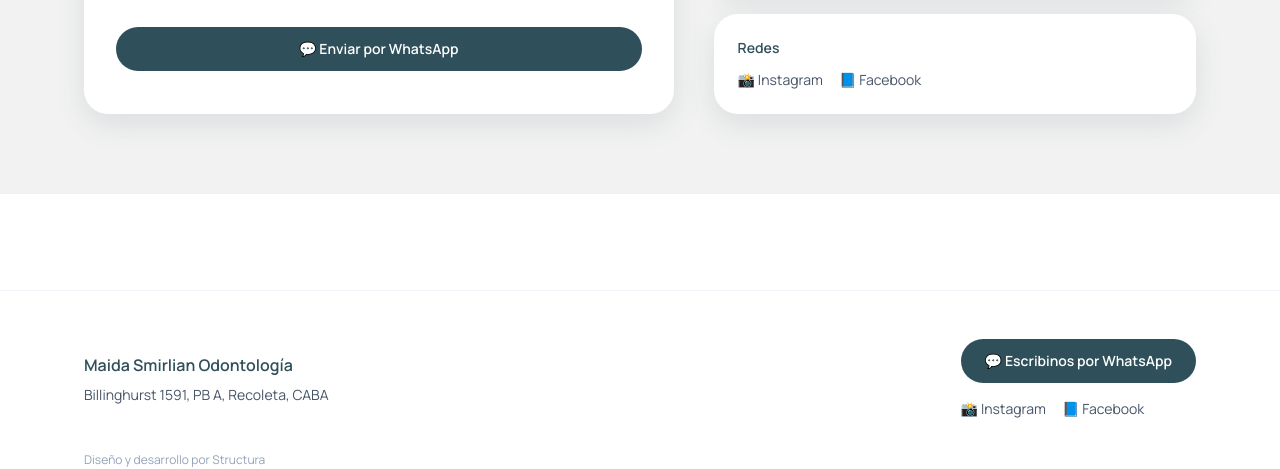
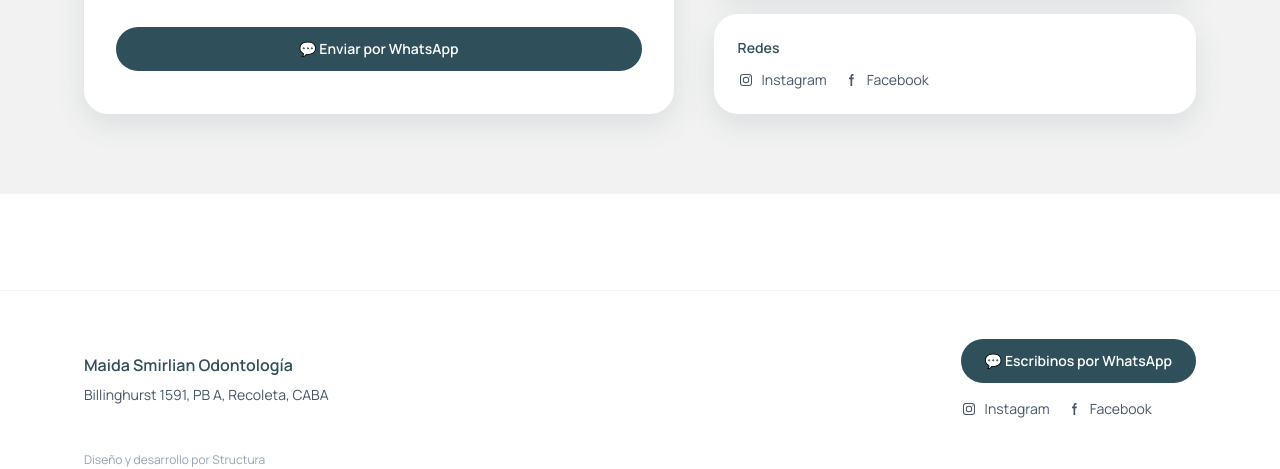
Before and after one commit to gefm2002/maida, a React (Vite) app: page / in a window 1280 px wide. Shown: the part 5393-5862 px from the top of the page. Built offline with nearby package versions, Linux system fonts and the light colour scheme.

Commit message:
Use real social icons

```diff
--- a/src/App.tsx
+++ b/src/App.tsx
@@ -384,20 +384,38 @@ function App() {
                   <p className="text-sm font-semibold text-petrol">Redes</p>
                   <div className="mt-3 flex gap-4 text-sm text-slate-600">
                     <a
-                      className="transition hover:text-petrol"
+                      className="inline-flex items-center gap-2 transition hover:text-petrol"
                       href={site.instagramUrl}
                       target="_blank"
                       rel="noopener noreferrer"
+                      aria-label="Instagram"
                     >
-                      📸 Instagram
+                      <svg
+                        aria-hidden="true"
+                        viewBox="0 0 24 24"
+                        className="h-4 w-4"
+                        fill="currentColor"
+                      >
+                        <path d="M7.5 3h9A4.5 4.5 0 0 1 21 7.5v9A4.5 4.5 0 0 1 16.5 21h-9A4.5 4.5 0 0 1 3 16.5v-9A4.5 4.5 0 0 1 7.5 3zm0 1.5A3 3 0 0 0 4.5 7.5v9A3 3 0 0 0 7.5 19.5h9a3 3 0 0 0 3-3v-9a3 3 0 0 0-3-3h-9zm10.2 1.8a.9.9 0 1 1 0 1.8.9.9 0 0 1 0-1.8zM12 7.2A4.8 4.8 0 1 1 7.2 12 4.8 4.8 0 0 1 12 7.2zm0 1.5A3.3 3.3 0 1 0 15.3 12 3.3 3.3 0 0 0 12 8.7z" />
+                      </svg>
+                      Instagram
                     </a>
                     <a
-                      className="transition hover:text-petrol"
+                      className="inline-flex items-center gap-2 transition hover:text-petrol"
                       href={site.facebookUrl}
                       target="_blank"
                       rel="noopener noreferrer"
+                      aria-label="Facebook"
                     >
-                      📘 Facebook
+                      <svg
+                        aria-hidden="true"
+                        viewBox="0 0 24 24"
+                        className="h-4 w-4"
+                        fill="currentColor"
+                      >
+                        <path d="M13.5 8.25V6.6c0-.6.3-.9.9-.9h1.35V3H14.4c-1.95 0-3.15 1.2-3.15 3.15v2.1H9V10.8h2.25V21h2.55V10.8h2.1l.45-2.55h-2.55z" />
+                      </svg>
+                      Facebook
                     </a>
                   </div>
                 </div>
@@ -425,20 +443,38 @@ function App() {
             </a>
             <div className="flex gap-4 text-sm text-slate-600">
               <a
-                className="transition hover:text-petrol"
+                className="inline-flex items-center gap-2 transition hover:text-petrol"
                 href={site.instagramUrl}
                 target="_blank"
                 rel="noopener noreferrer"
+                aria-label="Instagram"
               >
-                📸 Instagram
+                <svg
+                  aria-hidden="true"
+                  viewBox="0 0 24 24"
+                  className="h-4 w-4"
+                  fill="currentColor"
+                >
+                  <path d="M7.5 3h9A4.5 4.5 0 0 1 21 7.5v9A4.5 4.5 0 0 1 16.5 21h-9A4.5 4.5 0 0 1 3 16.5v-9A4.5 4.5 0 0 1 7.5 3zm0 1.5A3 3 0 0 0 4.5 7.5v9A3 3 0 0 0 7.5 19.5h9a3 3 0 0 0 3-3v-9a3 3 0 0 0-3-3h-9zm10.2 1.8a.9.9 0 1 1 0 1.8.9.9 0 0 1 0-1.8zM12 7.2A4.8 4.8 0 1 1 7.2 12 4.8 4.8 0 0 1 12 7.2zm0 1.5A3.3 3.3 0 1 0 15.3 12 3.3 3.3 0 0 0 12 8.7z" />
+                </svg>
+                Instagram
               </a>
               <a
-                className="transition hover:text-petrol"
+                className="inline-flex items-center gap-2 transition hover:text-petrol"
                 href={site.facebookUrl}
                 target="_blank"
                 rel="noopener noreferrer"
+                aria-label="Facebook"
               >
-                📘 Facebook
+                <svg
+                  aria-hidden="true"
+                  viewBox="0 0 24 24"
+                  className="h-4 w-4"
+                  fill="currentColor"
+                >
+                  <path d="M13.5 8.25V6.6c0-.6.3-.9.9-.9h1.35V3H14.4c-1.95 0-3.15 1.2-3.15 3.15v2.1H9V10.8h2.25V21h2.55V10.8h2.1l.45-2.55h-2.55z" />
+                </svg>
+                Facebook
               </a>
             </div>
           </div>
```
